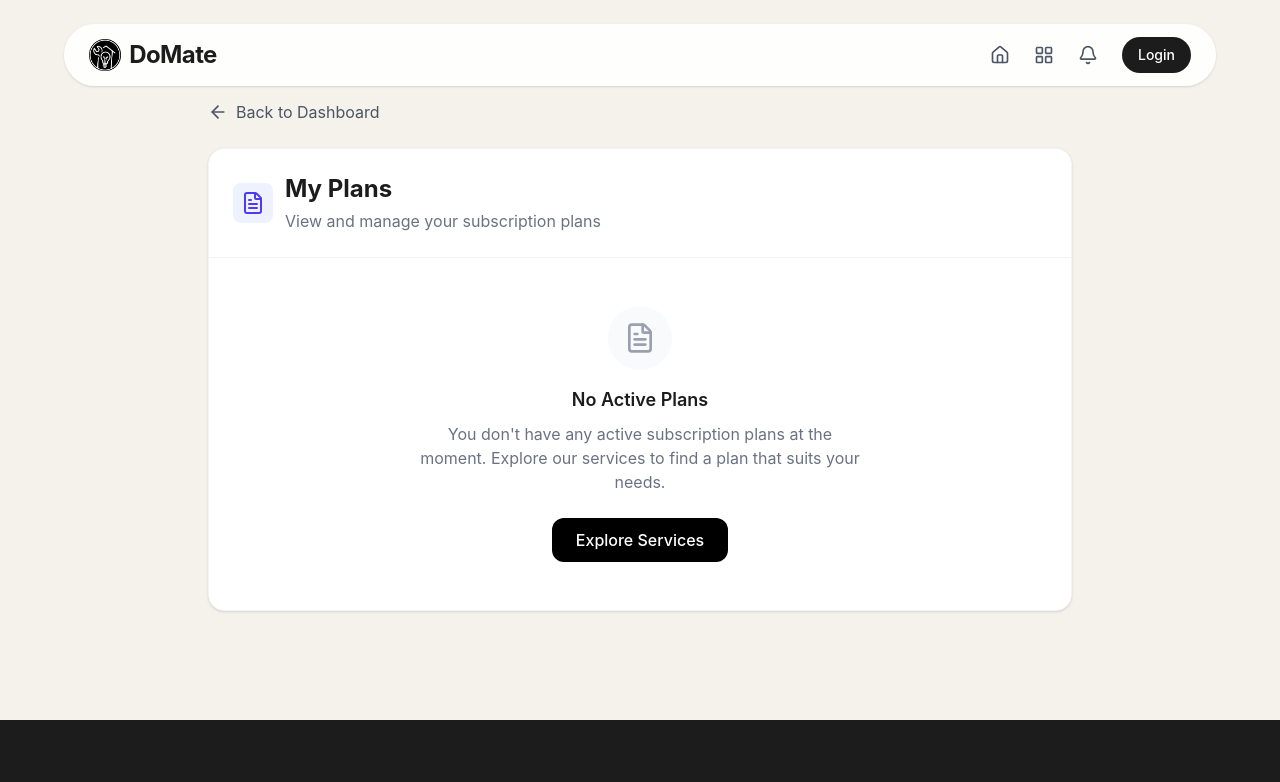
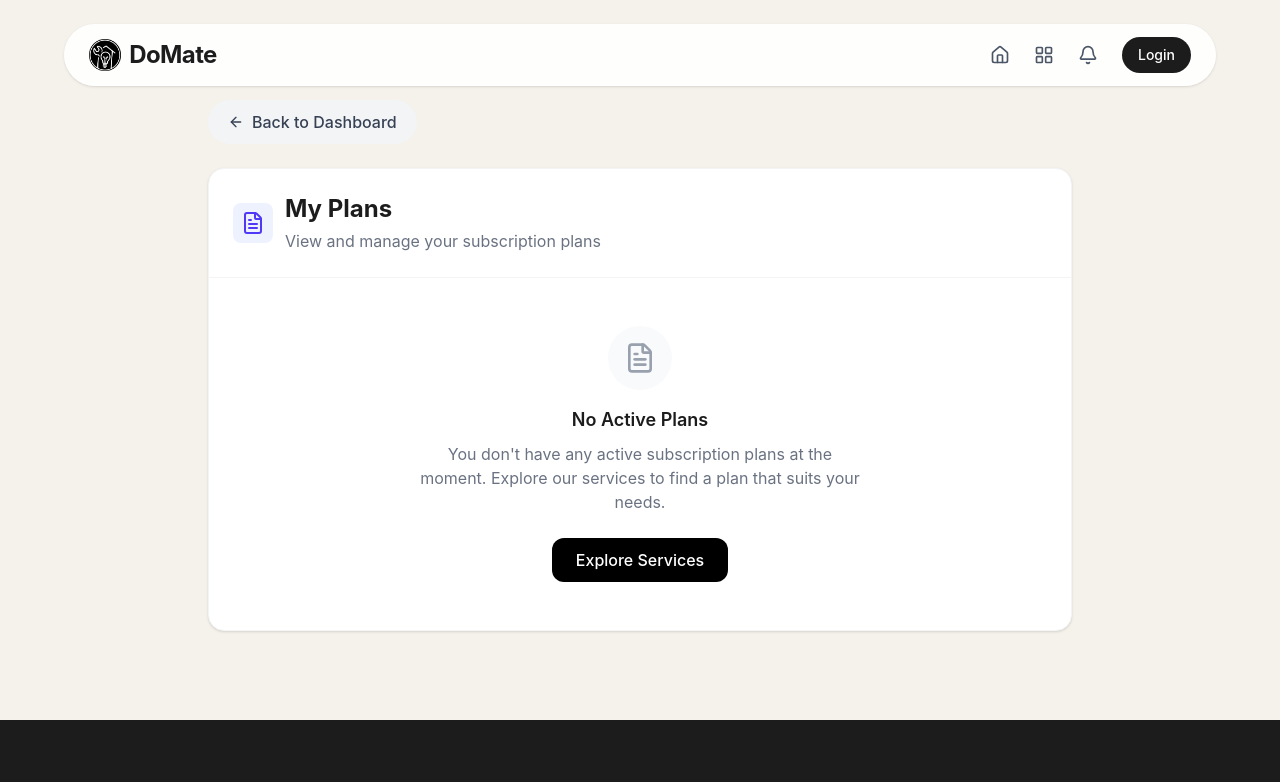
Before and after one commit to Kishore00426/Domate, a React (Vite) app in the folder frontend/: page /user/plans in a window 1280 px wide. Shown: the top 782 px of the page. Built offline with nearby package versions, Linux system fonts and the light colour scheme; no server answers.

Commit message:
updated user dashboard, invoice by SP

```diff
--- a/frontend/src/components/dashboard/UserDashboard.jsx
+++ b/frontend/src/components/dashboard/UserDashboard.jsx
@@ -1,5 +1,5 @@
 import React from 'react';
-import { User, MapPin, Mail, Phone, Calendar, CreditCard, Settings, HelpCircle, Info, FileText } from 'lucide-react';
+import { User, MapPin, Mail, Phone, Calendar, CreditCard, Settings, HelpCircle, FileText } from 'lucide-react';
 import { useNavigate } from 'react-router-dom';
 
 const UserDashboard = ({ user, bookings = [], isEditing, tempData, handleEdit, handleCancel, handleSave, handleChange, addressTags }) => {
@@ -215,18 +215,7 @@ const UserDashboard = ({ user, bookings = [], isEditing, tempData, handleEdit, h
                                 <svg className="w-5 h-5 text-gray-400" fill="none" stroke="currentColor" viewBox="0 0 24 24"><path strokeLinecap="round" strokeLinejoin="round" strokeWidth={2} d="M9 5l7 7-7 7" /></svg>
                             </div>
 
-                            <div className="p-6 flex justify-between items-center hover:bg-gray-50 cursor-pointer transition-colors">
-                                <div className="flex items-center gap-4">
-                                    <div className="p-2 bg-gray-50 text-gray-600 rounded-lg">
-                                        <Info className="w-5 h-5" />
-                                    </div>
-                                    <div>
-                                        <h3 className="font-semibold text-soft-black">About Us</h3>
-                                        <p className="text-xs text-gray-500">Learn more about Domate</p>
-                                    </div>
-                                </div>
-                                <svg className="w-5 h-5 text-gray-400" fill="none" stroke="currentColor" viewBox="0 0 24 24"><path strokeLinecap="round" strokeLinejoin="round" strokeWidth={2} d="M9 5l7 7-7 7" /></svg>
-                            </div>
+
                         </div>
                     </div>
                 </div>
--- a/frontend/src/pages/MyBookings.jsx
+++ b/frontend/src/pages/MyBookings.jsx
@@ -78,14 +78,16 @@ const MyBookings = () => {
 
     return (
         <HomeLayout>
-            <div className="pt-[100px] px-4 pb-20 max-w-4xl mx-auto">
-                <button
-                    onClick={() => navigate('/account')}
-                    className="flex items-center text-gray-600 hover:text-black mb-6 transition-colors"
-                >
-                    <ArrowLeft className="w-5 h-5 mr-2" />
-                    Back to Dashboard
-                </button>
+            <div className="pt-[10px] px-4 pb-20 max-w-4xl mx-auto">
+                <div className="sticky top-28 z-10 mb-6">
+                    <button
+                        onClick={() => navigate('/account')}
+                        className="group flex items-center gap-2 px-5 py-2.5 bg-gray-100 hover:bg-gray-200 text-gray-700 rounded-full font-medium transition-all duration-200"
+                    >
+                        <ArrowLeft className="w-4 h-4 group-hover:-translate-x-1 transition-transform" />
+                        Back to Dashboard
+                    </button>
+                </div>
 
                 <div className="flex items-center gap-3 mb-8">
                     <div className="p-3 bg-blue-50 text-blue-600 rounded-xl">
--- a/frontend/src/pages/MyPlans.jsx
+++ b/frontend/src/pages/MyPlans.jsx
@@ -9,13 +9,15 @@ const MyPlans = () => {
     return (
         <HomeLayout>
             <div className="pt-[100px] px-4 pb-20 max-w-4xl mx-auto">
-                <button
-                    onClick={() => navigate('/account')}
-                    className="flex items-center text-gray-600 hover:text-black mb-6 transition-colors"
-                >
-                    <ArrowLeft className="w-5 h-5 mr-2" />
-                    Back to Dashboard
-                </button>
+                <div className="sticky top-24 z-10 mb-6">
+                    <button
+                        onClick={() => navigate('/account')}
+                        className="group flex items-center gap-2 px-5 py-2.5 bg-gray-100 hover:bg-gray-200 text-gray-700 rounded-full font-medium transition-all duration-200"
+                    >
+                        <ArrowLeft className="w-4 h-4 group-hover:-translate-x-1 transition-transform" />
+                        Back to Dashboard
+                    </button>
+                </div>
 
                 <div className="bg-white rounded-2xl shadow-sm border border-gray-100 overflow-hidden">
                     <div className="p-6 border-b border-gray-100">
--- a/frontend/src/pages/SavedAddresses.jsx
+++ b/frontend/src/pages/SavedAddresses.jsx
@@ -84,13 +84,15 @@ const SavedAddresses = () => {
     return (
         <HomeLayout>
             <div className="pt-[100px] px-4 pb-20 max-w-4xl mx-auto">
-                <button
-                    onClick={() => navigate('/account')}
-                    className="flex items-center text-gray-600 hover:text-black mb-6 transition-colors"
-                >
-                    <ArrowLeft className="w-5 h-5 mr-2" />
-                    Back to Dashboard
-                </button>
+                <div className="sticky top-24 z-10 mb-6">
+                    <button
+                        onClick={() => navigate('/account')}
+                        className="group flex items-center gap-2 px-5 py-2.5 bg-gray-100 hover:bg-gray-200 text-gray-700 rounded-full font-medium transition-all duration-200"
+                    >
+                        <ArrowLeft className="w-4 h-4 group-hover:-translate-x-1 transition-transform" />
+                        Back to Dashboard
+                    </button>
+                </div>
 
                 <div className="flex items-center gap-3 mb-8">
                     <div className="p-3 bg-green-50 text-green-600 rounded-xl">
--- a/frontend/src/pages/Settings.jsx
+++ b/frontend/src/pages/Settings.jsx
@@ -33,13 +33,15 @@ const Settings = () => {
     return (
         <HomeLayout>
             <div className="pt-[100px] px-4 pb-20 max-w-4xl mx-auto">
-                <button
-                    onClick={() => navigate('/account')}
-                    className="flex items-center text-gray-600 hover:text-black mb-6 transition-colors"
-                >
-                    <ArrowLeft className="w-5 h-5 mr-2" />
-                    Back to Dashboard
-                </button>
+                <div className="sticky top-24 z-10 mb-6">
+                    <button
+                        onClick={() => navigate('/account')}
+                        className="group flex items-center gap-2 px-5 py-2.5 bg-gray-100 hover:bg-gray-200 text-gray-700 rounded-full font-medium transition-all duration-200"
+                    >
+                        <ArrowLeft className="w-4 h-4 group-hover:-translate-x-1 transition-transform" />
+                        Back to Dashboard
+                    </button>
+                </div>
 
                 <div className="bg-white rounded-2xl shadow-sm border border-gray-100 overflow-hidden">
                     <div className="p-6 border-b border-gray-100">
```
